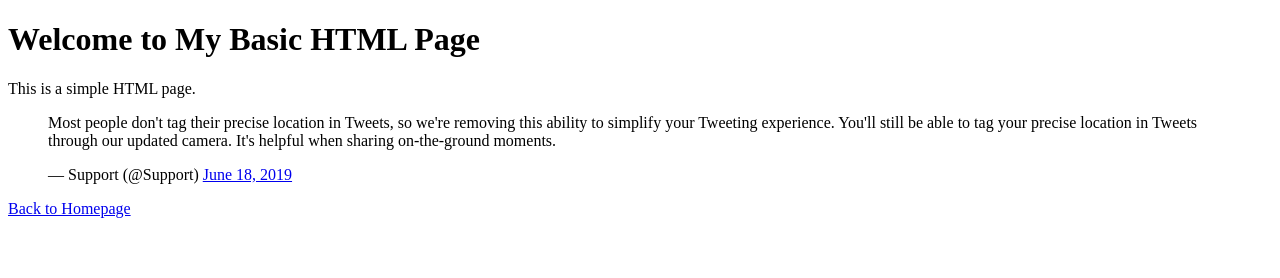
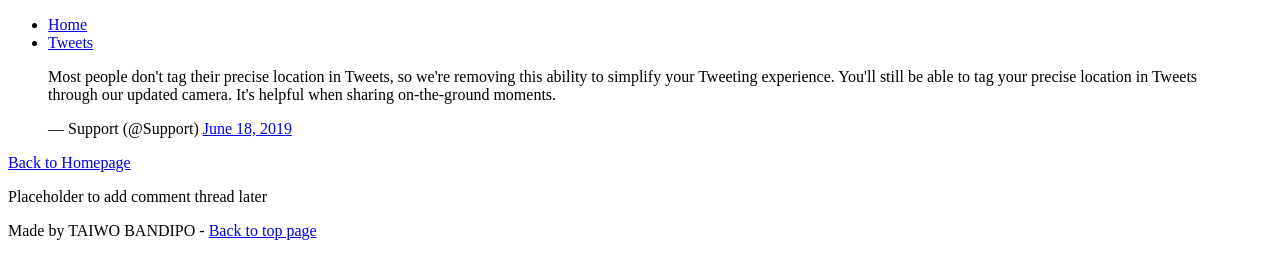
Before and after one commit to Tainicknack0505/My_First_Portfolio, a plain HTML site: page html_basic/tweets.html in a window 1280 px wide. Drawn offline with Linux system fonts and the light colour scheme.

Commit message:
Updated index.html & tweets.html file: added new elements in both files

```diff
--- a/html_basic/tweets.html
+++ b/html_basic/tweets.html
@@ -9,20 +9,42 @@
 </head>
 
 <body>
-    <h1>Welcome to My Basic HTML Page</h1>
-    <p>This is a simple HTML page.</p>
 
+    <header>
+        <nav>
+            <ul>
+                <li><a href="index.html">Home</a></li>
+                <li><a href="tweets.html">Tweets</a></li>
+            </ul>
+        </nav>
+    </header>
+
+    <main>
+        <article>
             <!-- Embedded Tweet -->
             <blockquote class="twitter-tweet" data-media-max-width="560">
-        <p lang="en" dir="ltr">Most people don&#39;t tag their precise location in Tweets, so we&#39;re removing this
-            ability to simplify your Tweeting experience. You&#39;ll still be able to tag your precise location in
-            Tweets through our updated camera. It&#39;s helpful when sharing on-the-ground moments.</p>&mdash; Support
+                <p lang="en" dir="ltr">Most people don&#39;t tag their precise location in Tweets, so we&#39;re removing
+                    this
+                    ability to simplify your Tweeting experience. You&#39;ll still be able to tag your precise location
+                    in
+                    Tweets through our updated camera. It&#39;s helpful when sharing on-the-ground moments.</p>&mdash;
+                Support
                 (@Support) <a href="https://twitter.com/Support/status/1141039841993355264?ref_src=twsrc%5Etfw">June 18,
                     2019</a>
             </blockquote>
             <script async src="https://platform.twitter.com/widgets.js" charset="utf-8"></script>
             <!-- Link to Homepage -->
             <p><a href="/index.html" target="_blank">Back to Homepage</a></p>
+        </article>
+        <aside>
+            <p>Placeholder to add comment thread later</p>
+        </aside>
+    </main>
+
+    <footer>
+        <p>Made by TAIWO BANDIPO - <a href="/" target="_blank">Back to top page</a></p>
+    </footer>
+
 </body>
 
 </html>
```
Also changed, not shown: html_basic/index.html (+29 -4 lines). Lines whose indentation alone changed are shown as unchanged.
